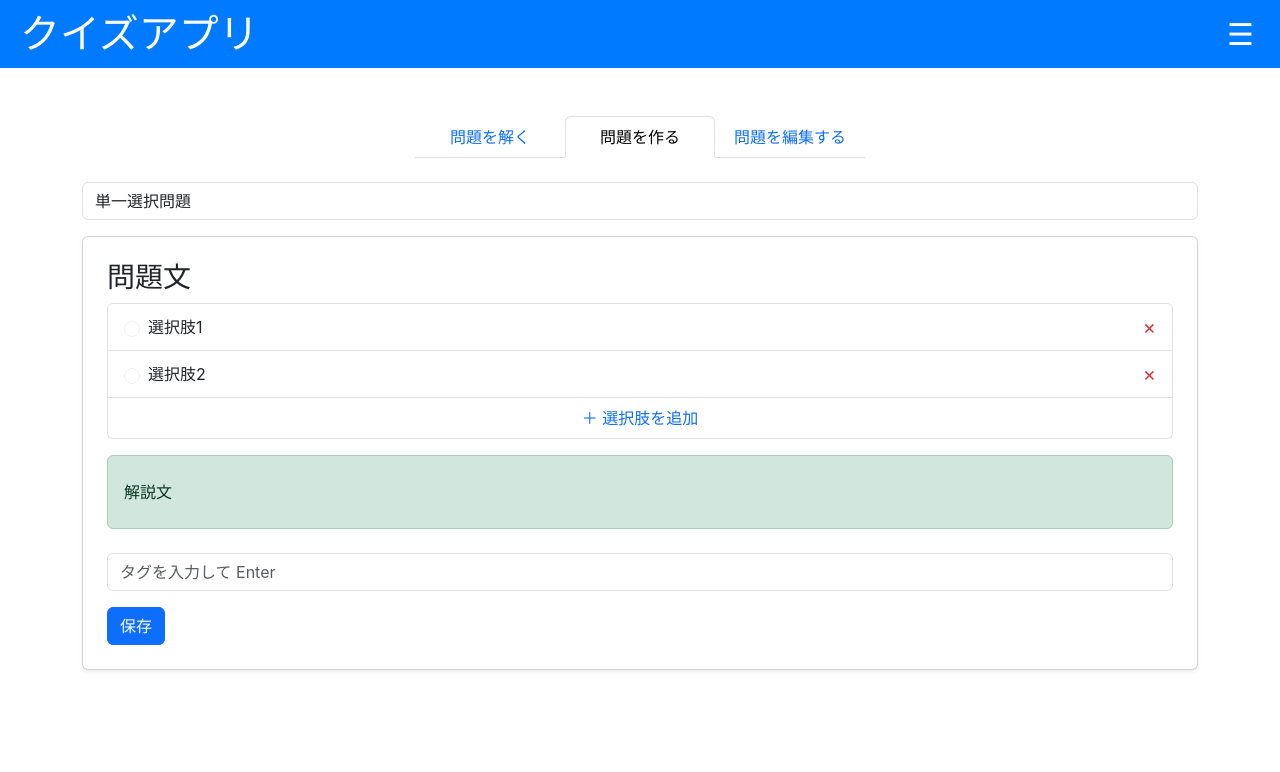
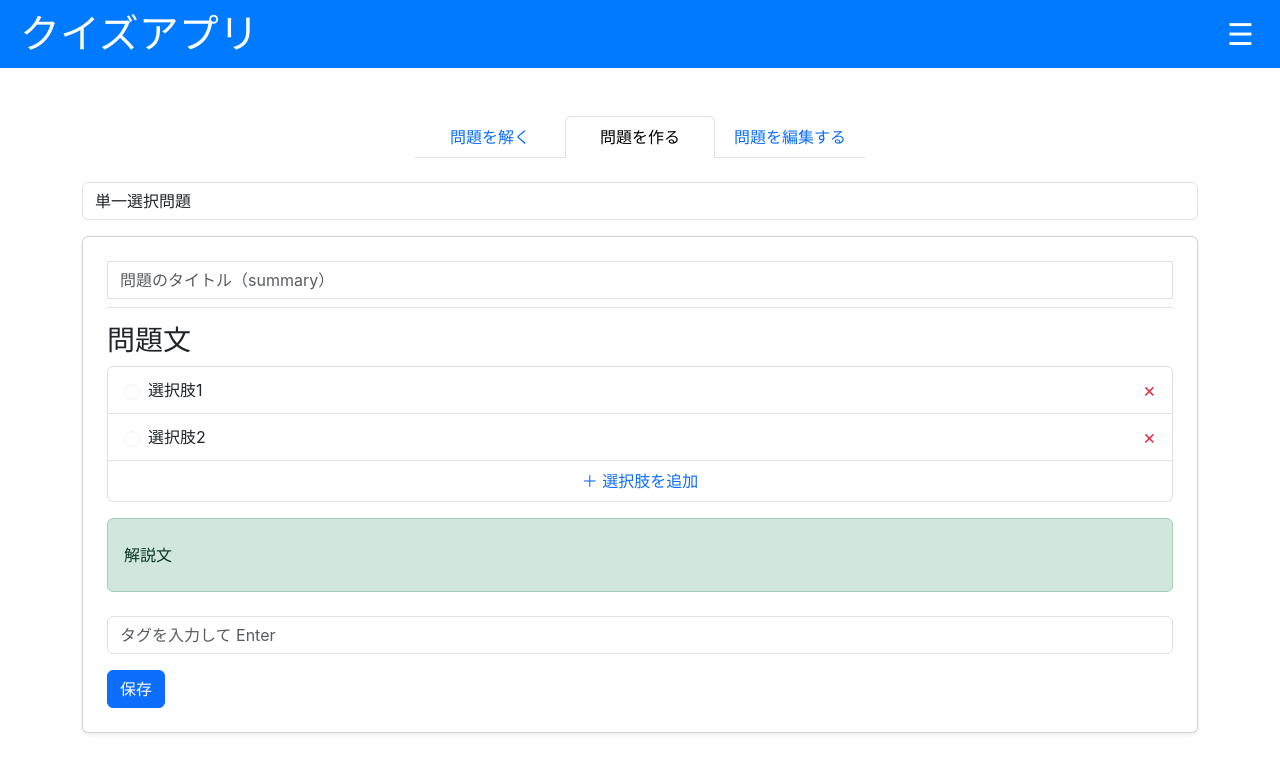
Before and after one commit to kanpurin/learning-app, a React app: page / in a window 1280 px wide. Both pictures are taken after a click on the button "問題を作る". Shown: the top 772 px of the page. Built offline with nearby package versions, Linux system fonts and the light colour scheme.

Commit message:
作問時にタイトルを付けられるように

```diff
--- a/src/components/MultipleChoiceQuestion/MultipleChoiceCreator.js
+++ b/src/components/MultipleChoiceQuestion/MultipleChoiceCreator.js
@@ -6,6 +6,7 @@ import AnswerMCQ from './AnswerMCQ';
 const MultipleChoiceCreator = ({ questions, setQuestions }) => {
   const [tagInput, setTagInput] = useState('');
   const [question, setQuestion] = useState({
+    summary: '',
     problem: '### 問題文',
     options: ['', ''],
     answer: [],
@@ -70,7 +71,6 @@ const MultipleChoiceCreator = ({ questions, setQuestions }) => {
       correctCount: 0,
       priority: 1.0,
       gap: 100,
-      summary: '',
       deleted: false,
       stability: null,
       difficulty: null,
@@ -87,6 +87,20 @@ const MultipleChoiceCreator = ({ questions, setQuestions }) => {
 
   return (
     <div>
+      <div className="mb-3 border-bottom pb-2">
+        <input
+          type="text"
+          className="form-control"
+          style={{ borderRadius: '0', boxShadow: 'none' }}
+          placeholder="問題のタイトル（summary）"
+          value={question.summary}
+          onChange={(e) => {
+            const newSummary = e.target.value;
+            setQuestion(prev => ({ ...prev, summary: newSummary }));
+          }}
+        />
+      </div>
+
       <div onClick={() => {
         setTempProblem(question.problem);
         setShowProblemModal(true);
--- a/src/components/MultipleResponseQuestion/MultipleResponseCreator.js
+++ b/src/components/MultipleResponseQuestion/MultipleResponseCreator.js
@@ -6,6 +6,7 @@ import AnswerMRQ from './AnswerMRQ';
 const MultipleResponseCreator = ({ questions, setQuestions }) => {
   const [tagInput, setTagInput] = useState('');
   const [question, setQuestion] = useState({
+    summary: '',
     problem: '### 問題文',
     options: ['', ''],
     answer: [],
@@ -70,7 +71,6 @@ const MultipleResponseCreator = ({ questions, setQuestions }) => {
       correctCount: 0,
       priority: 1.0,
       gap: 100,
-      summary: '',
       deleted: false,
       stability: null,
       difficulty: null,
@@ -87,6 +87,20 @@ const MultipleResponseCreator = ({ questions, setQuestions }) => {
 
   return (
     <div>
+      <div className="mb-3 border-bottom pb-2">
+        <input
+          type="text"
+          className="form-control"
+          style={{ borderRadius: '0', boxShadow: 'none' }}
+          placeholder="問題のタイトル（summary）"
+          value={question.summary}
+          onChange={(e) => {
+            const newSummary = e.target.value;
+            setQuestion(prev => ({ ...prev, summary: newSummary }));
+          }}
+        />
+      </div>
+
       <div onClick={() => {
         setTempProblem(question.problem);
         setShowProblemModal(true);
--- a/src/components/OrderingQuestion/OrderingCreator.js
+++ b/src/components/OrderingQuestion/OrderingCreator.js
@@ -6,6 +6,7 @@ import AnswerOrder from './AnswerOrder';
 const MultipleOrderCreator = ({ questions, setQuestions }) => {
   const [tagInput, setTagInput] = useState('');
   const [question, setQuestion] = useState({
+    summary: '',
     problem: '### 問題文',
     options: ['', ''],
     answer: [],
@@ -70,7 +71,6 @@ const MultipleOrderCreator = ({ questions, setQuestions }) => {
       correctCount: 0,
       priority: 1.0,
       gap: 100,
-      summary: '',
       deleted: false,
       stability: null,
       difficulty: null,
@@ -87,6 +87,20 @@ const MultipleOrderCreator = ({ questions, setQuestions }) => {
 
   return (
     <div>
+      <div className="mb-3 border-bottom pb-2">
+        <input
+          type="text"
+          className="form-control"
+          style={{ borderRadius: '0', boxShadow: 'none' }}
+          placeholder="問題のタイトル（summary）"
+          value={question.summary}
+          onChange={(e) => {
+            const newSummary = e.target.value;
+            setQuestion(prev => ({ ...prev, summary: newSummary }));
+          }}
+        />
+      </div>
+
       <div onClick={() => {
         setTempProblem(question.problem);
         setShowProblemModal(true);
```
Also changed, not shown: 1 other file (tests, documents, lock files or other folders).
